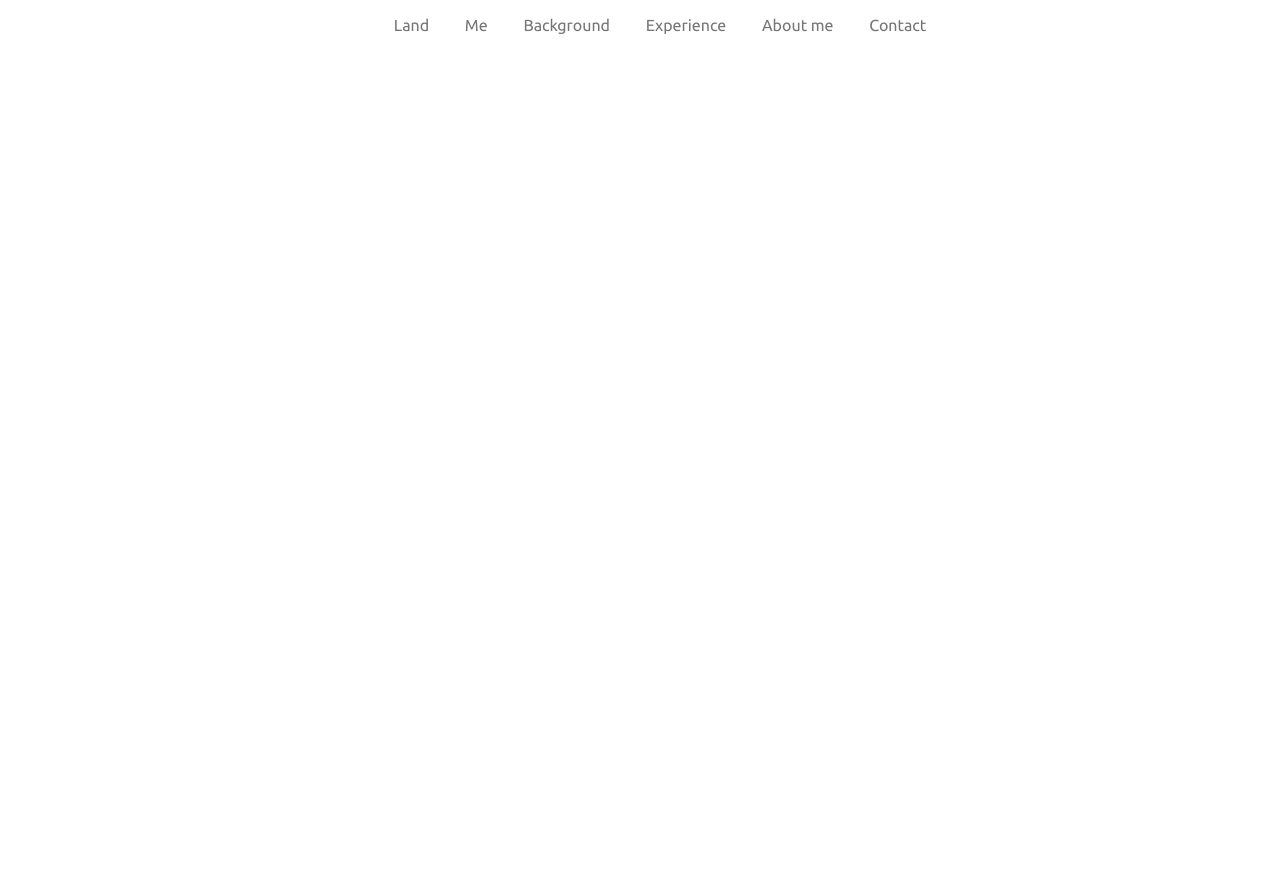
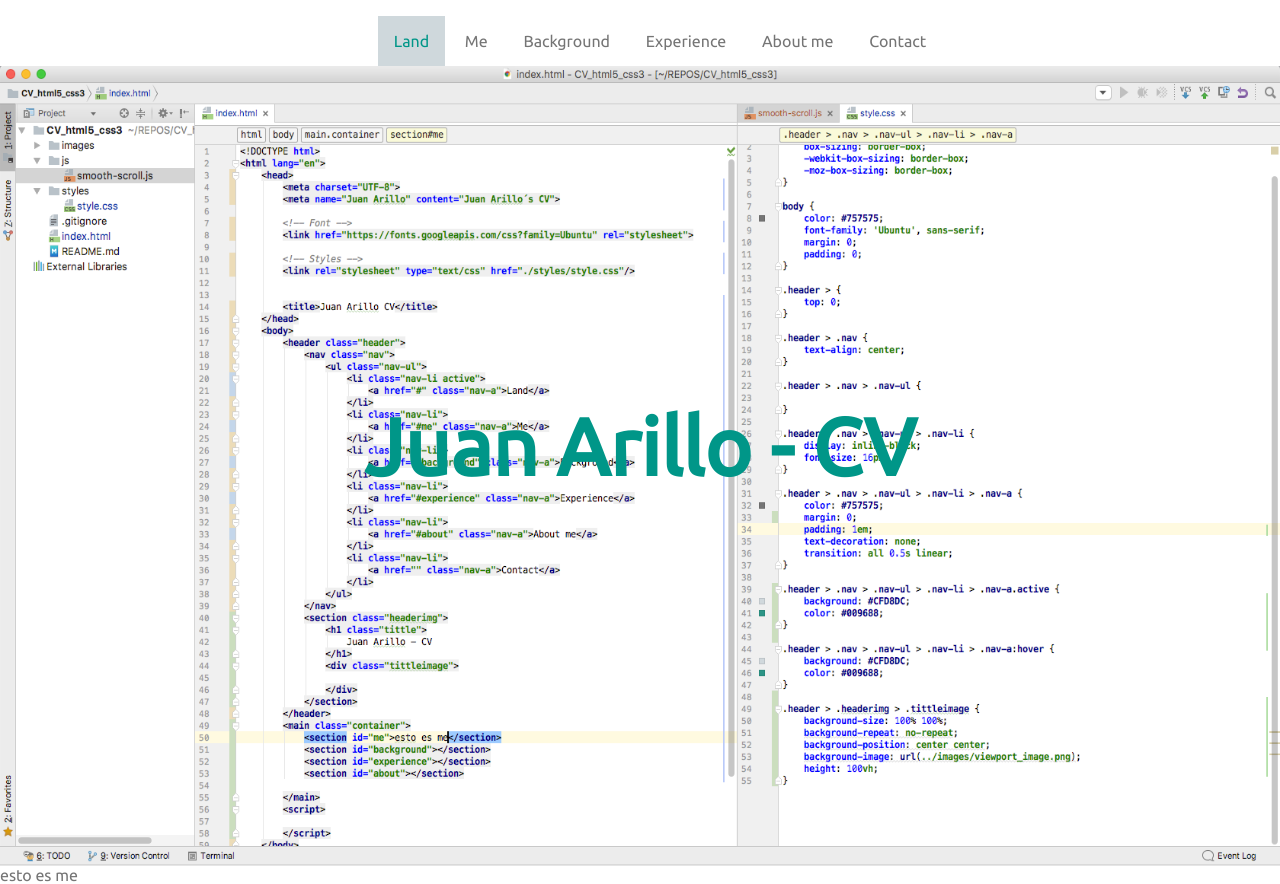
Before and after one commit to juarru/CV_JuanArillo, a plain HTML site: page index.html in a window 1280 px wide. Before the commit the page ends 800 px from the top, so only its background shows below. Drawn offline with Linux system fonts and the light colour scheme.

Commit message:
Improve nav, created first section

```diff
--- a/index.html
+++ b/index.html
@@ -17,26 +17,44 @@
         <header class="header">
             <nav class="nav">
                 <ul class="nav-ul">
-                <li class="nav-li">
-                    <a href="" class="nav-a">Land</a>
+                    <li class="nav-li active">
+                        <a href="#" class="nav-a">Land</a>
                     </li>
                     <li class="nav-li">
-                    <a href="" class="nav-a">Me</a>
+                        <a href="#me" class="nav-a">Me</a>
                     </li>
                     <li class="nav-li">
-                    <a href="" class="nav-a">Background</a>
+                        <a href="#background" class="nav-a">Background</a>
                     </li>
                     <li class="nav-li">
-                    <a href="" class="nav-a">Experience</a>
+                        <a href="#experience" class="nav-a">Experience</a>
                     </li>
                     <li class="nav-li">
-                    <a href="" class="nav-a">About me</a>
+                        <a href="#about" class="nav-a">About me</a>
                     </li>
                     <li class="nav-li">
                         <a href="" class="nav-a">Contact</a>
                     </li>
                 </ul>
             </nav>
+            <section class="headerimg">
+                <h1 class="tittle">
+                    Juan Arillo - CV
+                </h1>
+                <div class="tittleimage">
+
+                </div>
+            </section>
         </header>
+        <main class="container">
+            <section id="me">esto es me</section>
+            <section id="background"></section>
+            <section id="experience"></section>
+            <section id="about"></section>
+
+        </main>
+        <script>
+
+        </script>
     </body>
 </html>
--- a/styles/style.css
+++ b/styles/style.css
@@ -12,30 +12,61 @@ body {
 }
 
 .header > {
-    top: 0;
+    margin: 0;
 }
 
 .header > .nav {
     text-align: center;
 }
 
-.header > .nav > .nav-ul {
-
-}
-
 .header > .nav > .nav-ul > .nav-li {
     display: inline-block;
     font-size: 16px;
+    margin: 0;
+    padding: 1em;
+    transition: all 0.5s linear;
 }
 
 .header > .nav > .nav-ul > .nav-li > .nav-a {
     color: #757575;
-    padding: 1em;
     text-decoration: none;
-    transition: all 0.5s linear;
 }
 
-.header > .nav > .nav-ul > .nav-li > .nav-a:hover {
+.header > .nav > .nav-ul > .nav-li.active {
     background: #CFD8DC;
+}
+
+.header > .nav > .nav-ul > .nav-li:hover {
+    background: #CFD8DC;
+}
+
+.header > .nav > .nav-ul > .nav-li.active > .nav-a {
+    color:#009688;
+}
+
+.header > .nav > .nav-ul > .nav-li:hover > .nav-a{
     color: #009688;
 }
+
+.header > .headerimg {
+    margin-top: -1em;
+}
+
+.header > .headerimg > .tittleimage {
+    background-size: 100% 100%;
+    background-repeat: no-repeat;
+    background-position: center center;
+    background-image: url(../images/viewport-image.png);
+    height: 100vh;
+}
+
+.header > .headerimg> .tittle {
+    color: #009688;
+    font-size: 5em;
+    margin: 0;
+    position: absolute;
+    text-align: center;
+    top: 50%;
+    width: 100%;
+    z-index: 1;
+}
```
Also changed, not shown: js/smooth-scroll.js (added, +42 -0 lines), images/viewport-image.png (added), images/viewport_image.png (added). Lines whose indentation alone changed are shown as unchanged.
